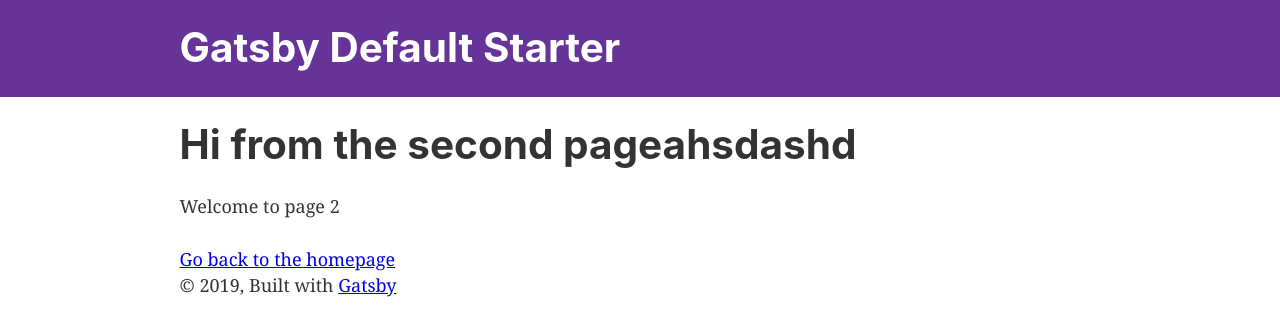
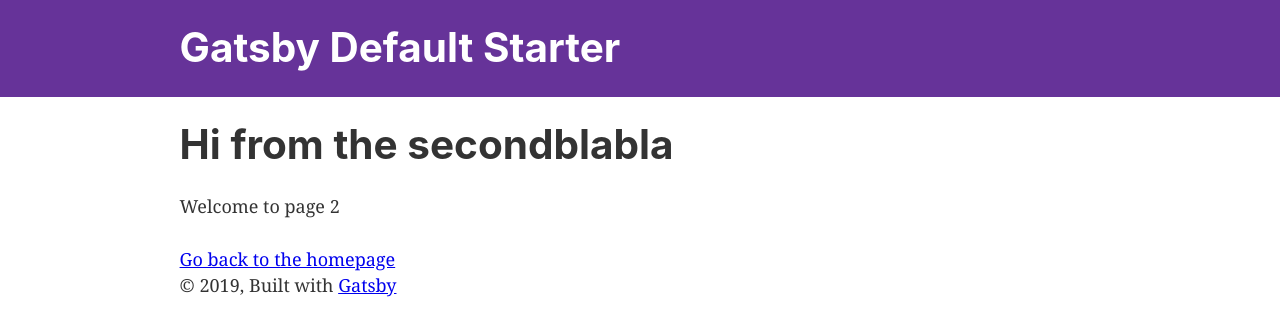
Before and after one commit to SAMApplication/SAM, a Gatsby site: page /page-2 in a window 1280 px wide. Built offline with nearby package versions, Linux system fonts and the light colour scheme; Gatsby itself is replaced by a stand-in of ours.

Commit message:
Chris commit

```diff
--- a/src/pages/page-2.js
+++ b/src/pages/page-2.js
@@ -7,7 +7,7 @@ import SEO from "../components/seo"
 const SecondPage = () => (
   <Layout>
     <SEO title="Page two" />
-    <h1>Hi from the second pageahsdashd</h1>
+    <h1>Hi from the secondblabla</h1>
     <p>Welcome to page 2</p>
     <Link to="/">Go back to the homepage</Link>
   </Layout>
```
